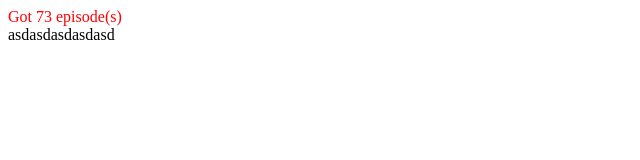
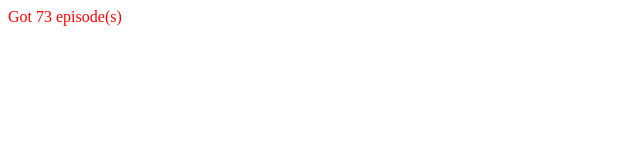
Before and after one commit to KptCnyt/tv-show-dom-project, a plain HTML site: page index.html in a window 1280 px wide. Shown: the full height of the page, 0-640 px from the left. Drawn offline with Linux system fonts and the light colour scheme.

Commit message:
Checked OK

```diff
--- a/index.html
+++ b/index.html
@@ -11,7 +11,7 @@
   <body>
     <div id="root">
     </div>
-asdasdasdasdasd
+
     <!-- Loads a provided function called getAllEpisodes() which returns all episodes -->
     <script src="episodes.js"></script>
 
```
